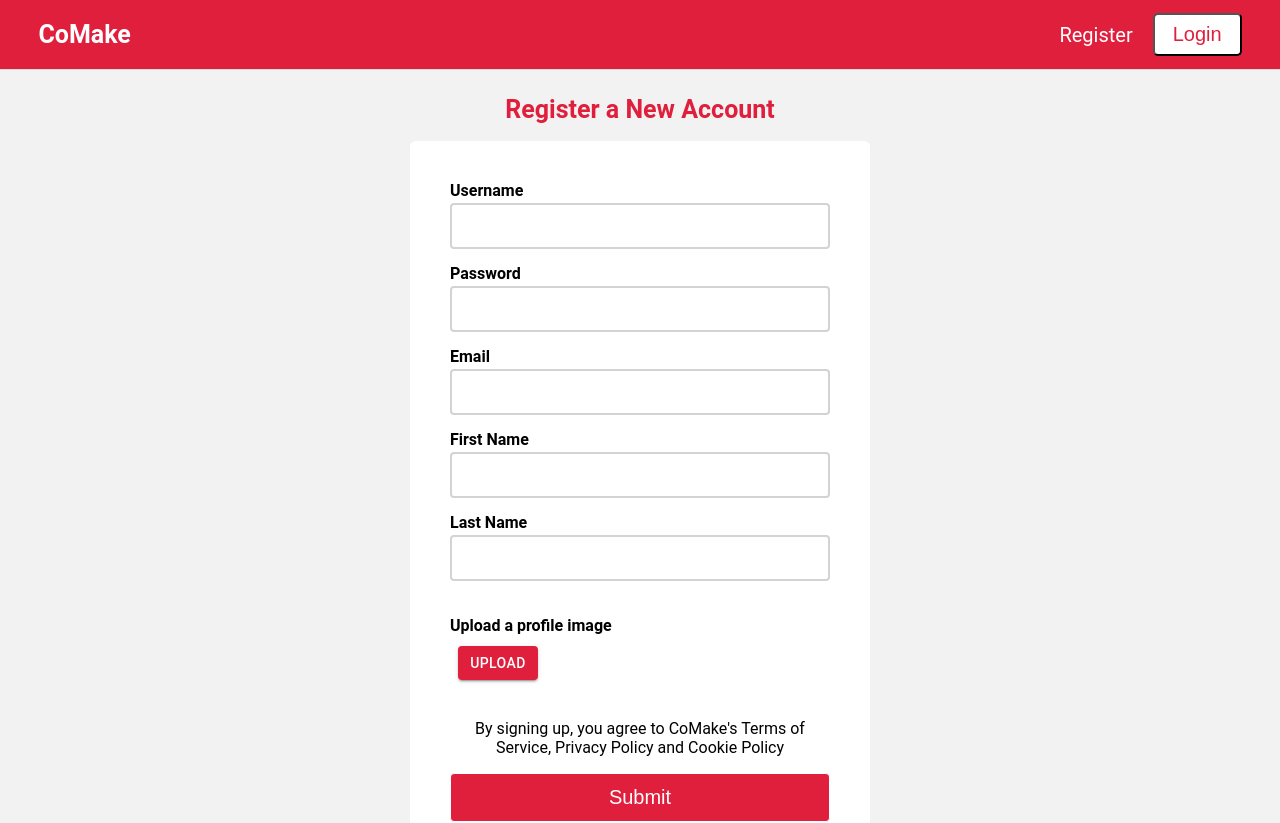
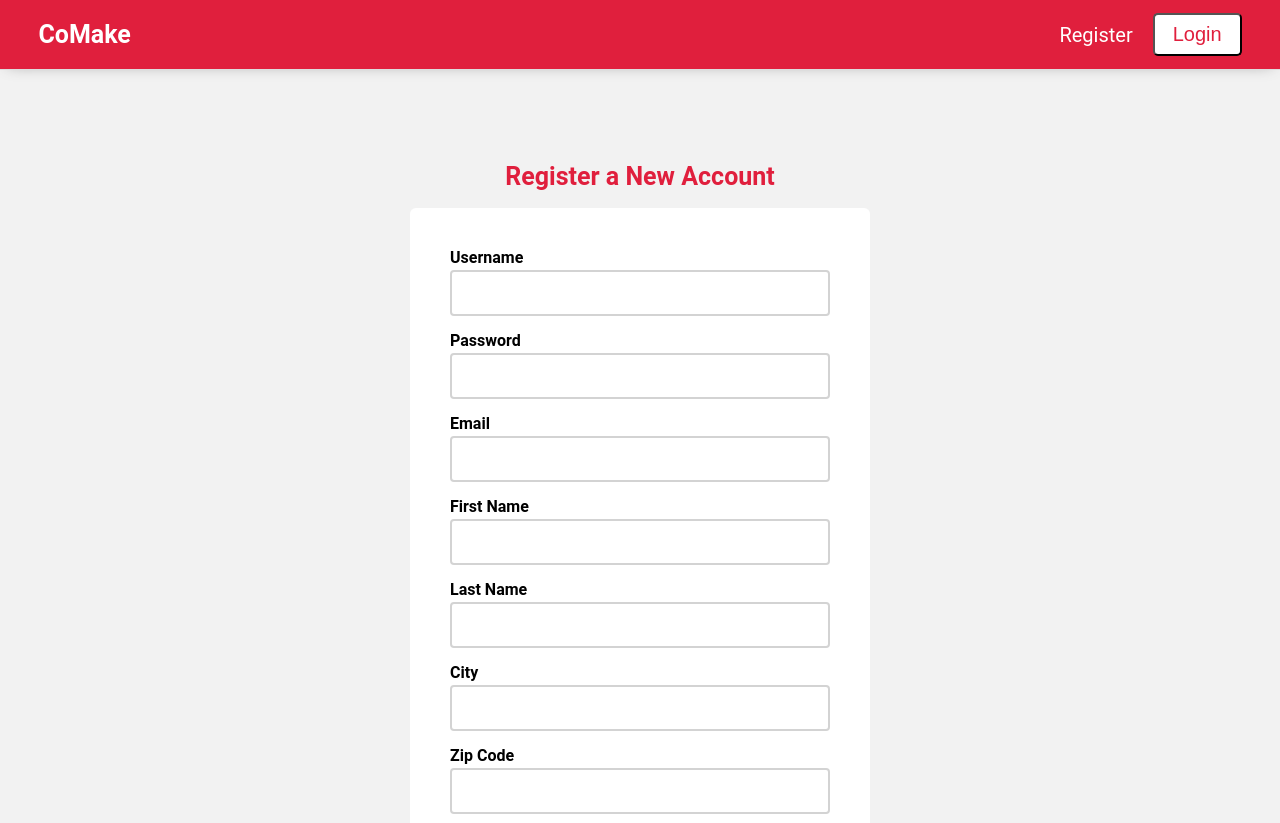
Before and after one commit to patrick-replogle/co-make-fe, a React (Create React App) app in the folder co-make/: page /register in a window 1280 px wide. Shown: the top 823 px of the page. Built offline with nearby package versions, Linux system fonts and the light colour scheme; a web font is replaced by a local one.

Commit message:
started to add user uploaded photos to the forms

```diff
--- a/co-make/src/App.scss
+++ b/co-make/src/App.scss
@@ -177,6 +177,7 @@ p {
   -webkit-box-shadow: 0px 2px 15px -8px rgba(0, 0, 0, 0.42);
   -moz-box-shadow: 0px 2px 15px -8px rgba(0, 0, 0, 0.42);
   box-shadow: 0px 2px 15px -8px rgba(0, 0, 0, 0.42);
+  margin-bottom: 150px;
 
   .authHeaderLinks {
     display: flex;
--- a/co-make/src/components/add-post-form/AddPostForm.js
+++ b/co-make/src/components/add-post-form/AddPostForm.js
@@ -12,7 +12,6 @@ const initialFormState = {
   description: "",
   city: "",
   zip_code: "",
-  post_image_url: "",
 };
 
 const AddPostForm = () => {
@@ -28,6 +27,10 @@ const AddPostForm = () => {
   useEffect(() => {
     if (isEditing) {
       setPostData({ ...postToEdit });
+
+      if (postToEdit.photo) {
+        setPhoto(postToEdit.photo);
+      }
     }
   }, [isEditing, postToEdit]);
 
@@ -43,9 +46,14 @@ const AddPostForm = () => {
     setIsLoading(true);
     setError("");
 
+    const post = {
+      ...postData,
+      photo: photo ? photo : null,
+    };
+
     if (isEditing) {
       axiosWithAuth()
-        .put(`/posts/${postToEdit.id}`, postData)
+        .put(`/posts/${postToEdit.id}`, post)
         .then(() => {
           setIsEditing(false);
           setPostToEdit({});
@@ -60,7 +68,7 @@ const AddPostForm = () => {
         });
     } else {
       axiosWithAuth()
-        .post("/posts", postData)
+        .post("/posts", post)
         .then(() => {
           setIsLoading(false);
           setPostData(initialFormState);
@@ -124,15 +132,6 @@ const AddPostForm = () => {
             required
           />
 
-          <label htmlFor="post_image_url">Post Image URL</label>
-          <input
-            type="text"
-            name="post_image_url"
-            onChange={handleChange}
-            value={postData.post_image_url}
-            id="image url"
-          />
-
           <ImageUpload photo={photo} setPhoto={setPhoto} />
 
           {error && <p>{error}</p>}
--- a/co-make/src/components/authentication/Register.js
+++ b/co-make/src/components/authentication/Register.js
@@ -13,6 +13,8 @@ const initialUser = {
   email: "",
   first_name: "",
   last_name: "",
+  city: "",
+  zip_code: "",
 };
 
 const passwordErrText = `password must contain at least 1 uppercase and
@@ -31,6 +33,8 @@ const validationSchema = Yup.object({
   email: Yup.string().required("email required").email(),
   first_name: Yup.string().required("first name required").max(35).min(1),
   last_name: Yup.string().required("last name required").max(35).min(1),
+  city: Yup.string().required("city required").max(35).min(1),
+  zip_code: Yup.string().required("zip code required").max(35).min(1),
 });
 
 const Register = (props) => {
@@ -43,10 +47,16 @@ const Register = (props) => {
           initialValues={initialUser}
           validationSchema={validationSchema}
           onSubmit={(values, { resetForm, setSubmitting, setStatus }) => {
+            const newUser = {
+              ...values,
+              photo: photo ? photo : null,
+            };
+
+            console.log(newUser);
             setSubmitting(true);
             setStatus(false);
             axiosWithAuth()
-              .post("/auth/register", values)
+              .post("/auth/register", newUser)
               .then((res) => {
                 localStorage.setItem("token", res.data.token);
                 resetForm(initialUser);
@@ -55,7 +65,7 @@ const Register = (props) => {
               .catch((err) => {
                 setSubmitting(false);
                 setStatus(err.response.data.message);
-                console.log("login error: ", err.response.data.message);
+                console.log("register error: ", err.response.data.message);
               });
           }}
         >
@@ -71,8 +81,6 @@ const Register = (props) => {
             <>
               <h1 style={{ color: "#e01f3d" }}>Register a New Account</h1>
               <form onSubmit={handleSubmit}>
-                {status && <p className="status">{status}</p>}
-
                 <label htmlFor="username">Username</label>
                 <input
                   type="text"
@@ -133,6 +141,30 @@ const Register = (props) => {
                   <p className="errors">{errors.last_name}</p>
                 )}
 
+                <label htmlFor="city">City</label>
+                <input
+                  type="text"
+                  name="city"
+                  onChange={handleChange}
+                  value={values.city}
+                  id="city"
+                />
+                {touched.last_name && errors.last_name && (
+                  <p className="errors">{errors.last_name}</p>
+                )}
+
+                <label htmlFor="zip_code">Zip Code</label>
+                <input
+                  type="text"
+                  name="zip_code"
+                  onChange={handleChange}
+                  value={values.zip_code}
+                  id="zip_code"
+                />
+                {touched.last_name && errors.last_name && (
+                  <p className="errors">{errors.last_name}</p>
+                )}
+
                 <ImageUpload photo={photo} setPhoto={setPhoto} />
 
                 <div className="termsOfServiceDiv">
@@ -154,6 +186,8 @@ const Register = (props) => {
                   </p>
                 </div>
 
+                {status && <p className="status">{status}</p>}
+
                 {isSubmitting ? (
                   <button>
                     <CircularProgress color="primary" size="20px" />
--- a/co-make/src/components/profile/Profile.js
+++ b/co-make/src/components/profile/Profile.js
@@ -54,10 +54,15 @@ const Profile = () => {
         <div className="profileContainer">
           <div className="profileCard">
             <div className="profileCardTopRow">
-              <div className="profileAvatar">
-                {String(user.first_name).charAt(0)}
-                {String(user.last_name).charAt(0)}
-              </div>
+              {user.photo ? (
+                <img src={user.photo} />
+              ) : (
+                <div className="profileAvatar">
+                  {String(user.first_name).charAt(0)}
+                  {String(user.last_name).charAt(0)}
+                </div>
+              )}
+
               <Link to="/profile_form">Update Profile</Link>
             </div>
 
@@ -86,6 +91,19 @@ const Profile = () => {
                   <p>{user.last_name}</p>
                 </div>
               </div>
+
+              <div className="profileFieldDiv">
+                <h3>City</h3>
+                <div className="profileField">
+                  <p>{user.city}</p>
+                </div>
+              </div>
+              <div className="profileFieldDiv">
+                <h3>Zip Code</h3>
+                <div className="profileField">
+                  <p>{user.zip_code}</p>
+                </div>
+              </div>
             </div>
 
             <UserPosts userPosts={userPosts} setUserPosts={setUserPosts} />
```
